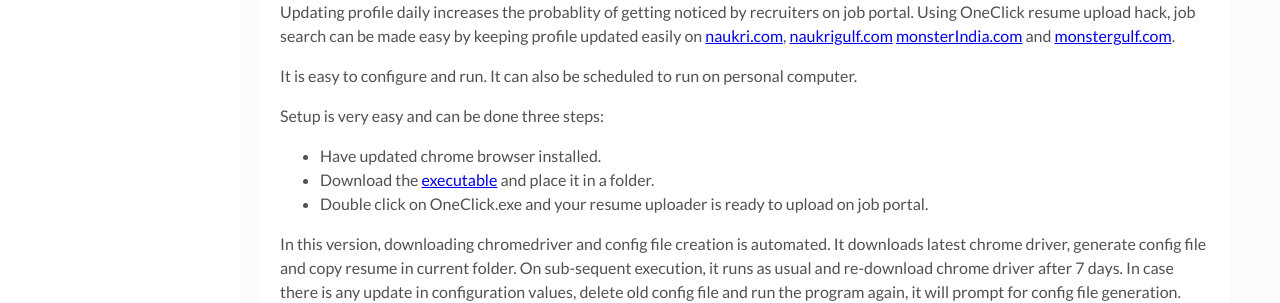
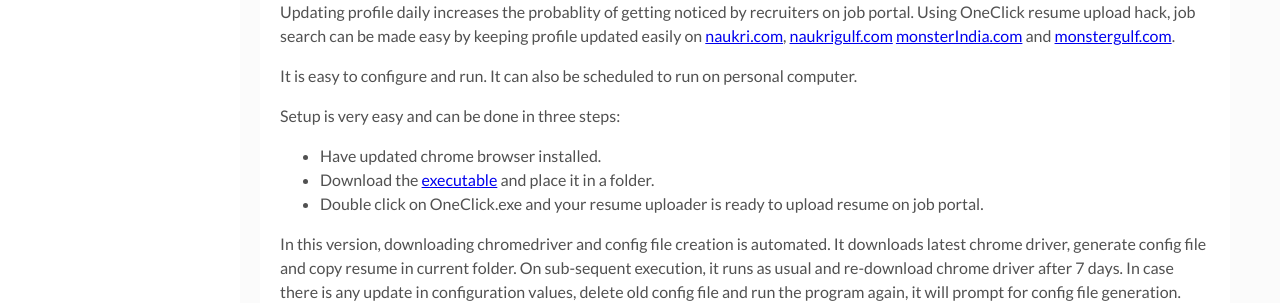
Before and after one commit to rajnathsah/rajnathsah.github.io, a Jekyll site: the page built from _posts/2019-11-01-upload-resume.md, in a window 1280 px wide and 1294 px high. Shown: the part 627-930 px from the top of the window. Built offline with Jekyll 4.4.1, drawn with Linux system fonts in a browser that asks for light colours; comment, search, counter and statistics services are not loaded.

Commit message:
Update 2019-11-01-upload-resume.md

```diff
--- a/_posts/2019-11-01-upload-resume.md
+++ b/_posts/2019-11-01-upload-resume.md
@@ -13,11 +13,11 @@
 
 It is easy to configure and run. It can also be scheduled to run on personal computer.
 
-Setup is very easy and can be done three steps:
+Setup is very easy and can be done in three steps:
 
 * Have updated chrome browser installed.
 * Download the [executable](https://github.com/rajnathsah/AutoResumeUpload/blob/master/OneClick/OneClick.exe) and place it in a folder.
-* Double click on OneClick.exe and your resume uploader is ready to upload on job portal.
+* Double click on OneClick.exe and your resume uploader is ready to upload resume on job portal.
 
 In this version, downloading chromedriver and config file creation is automated. It downloads latest chrome driver, generate config file and copy resume in current folder. On sub-sequent execution, it runs as usual and re-download chrome driver after 7 days. In case there is any update in configuration values, delete old config file and run the program again, it will prompt for config file generation. Password in config file are encrypted.
 
```
